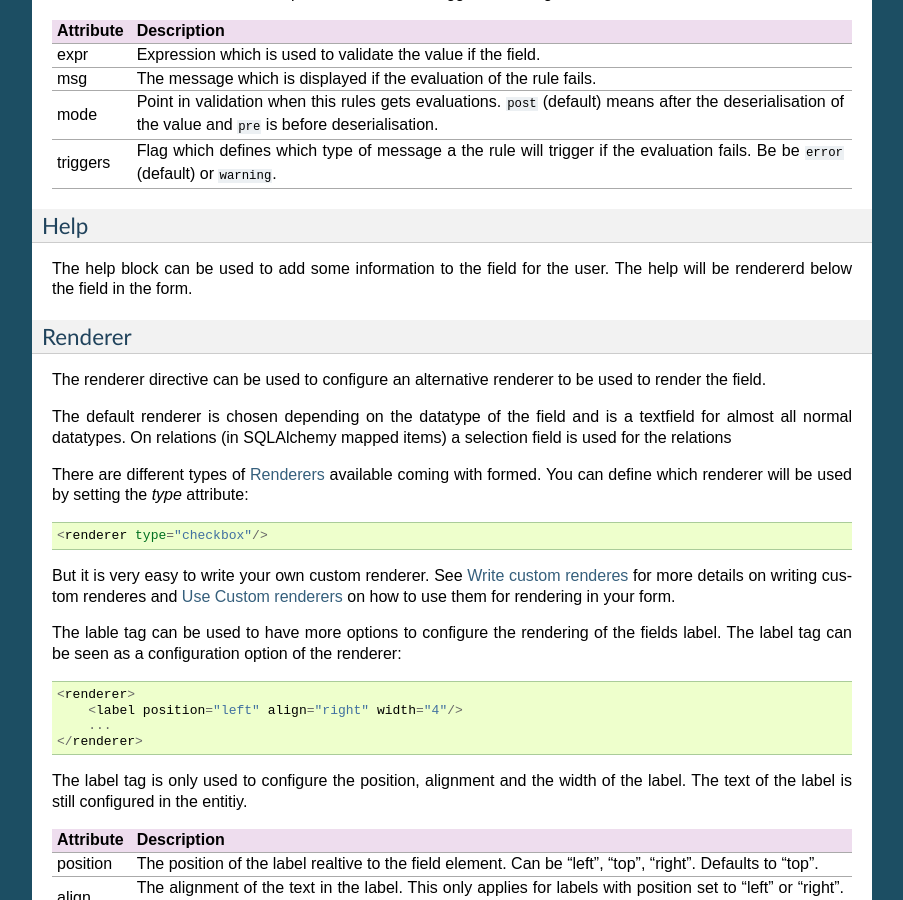
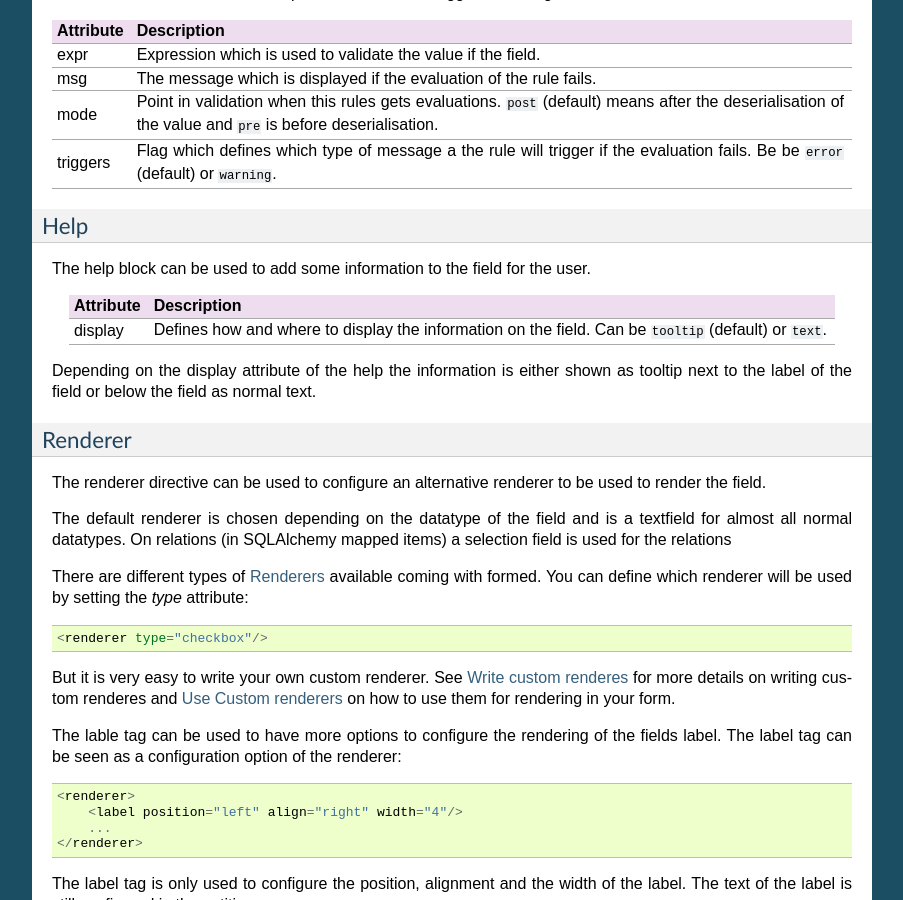
Before and after one commit to ringo-framework/formbar, a Sphinx documentation site: the page built from docs/source/config.rst, in a window 1280 px wide and 900 px high, scrolled down 2925 px. Shown: the whole window, without its empty margins (198-1101 px from the left). Built offline with Sphinx 7.4.7, drawn with Linux system fonts in a browser that asks for light colours; formulas are drawn with MathJax 3.

Commit message:
Added documentation

```diff
--- a/docs/source/config.rst
+++ b/docs/source/config.rst
@@ -176,7 +176,15 @@ triggers    Flag which defines which type of message a the rule will trigger if
 Help
 ----
 The help block can be used to add some information to the field for the user.
-The help will be rendererd below the field in the form.
+
+=========   ===========
+Attribute   Description
+=========   ===========
+display     Defines how and where to display the information on the field. Can be ``tooltip`` (default) or ``text``.
+=========   ===========
+
+Depending on the display attribute of the help the information is either shown
+as tooltip next to the label of the field or below the field as normal text.
 
 .. _renderer:
 
```
